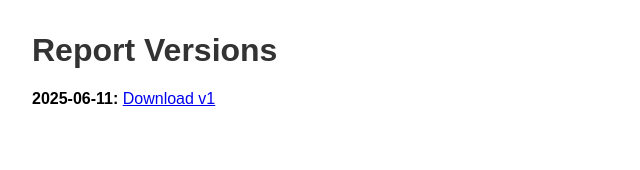
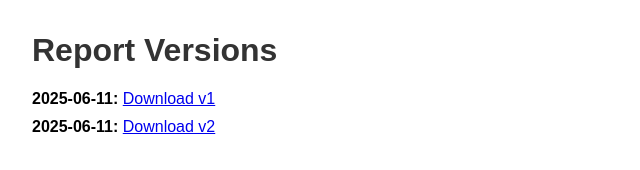
Before and after one commit to NarjissYouyou/RI2-report-tracker, a plain HTML site: page index.html in a window 1280 px wide. Shown: the whole page, without its empty margins (0-640 px from the left). Drawn offline with Linux system fonts and the light colour scheme.

Commit message:
Update index.html

```diff
--- a/index.html
+++ b/index.html
@@ -14,6 +14,7 @@
   <h1>Report Versions</h1>
   <ul>
     <li><strong>2025-06-11:</strong> <a href="v1.pdf" target="_blank">Download v1</a></li>
+    <li><strong>2025-06-11:</strong> <a href="v1.pdf" target="_blank">Download v2</a></li>
   </ul>
 </body>
 </html>
```
